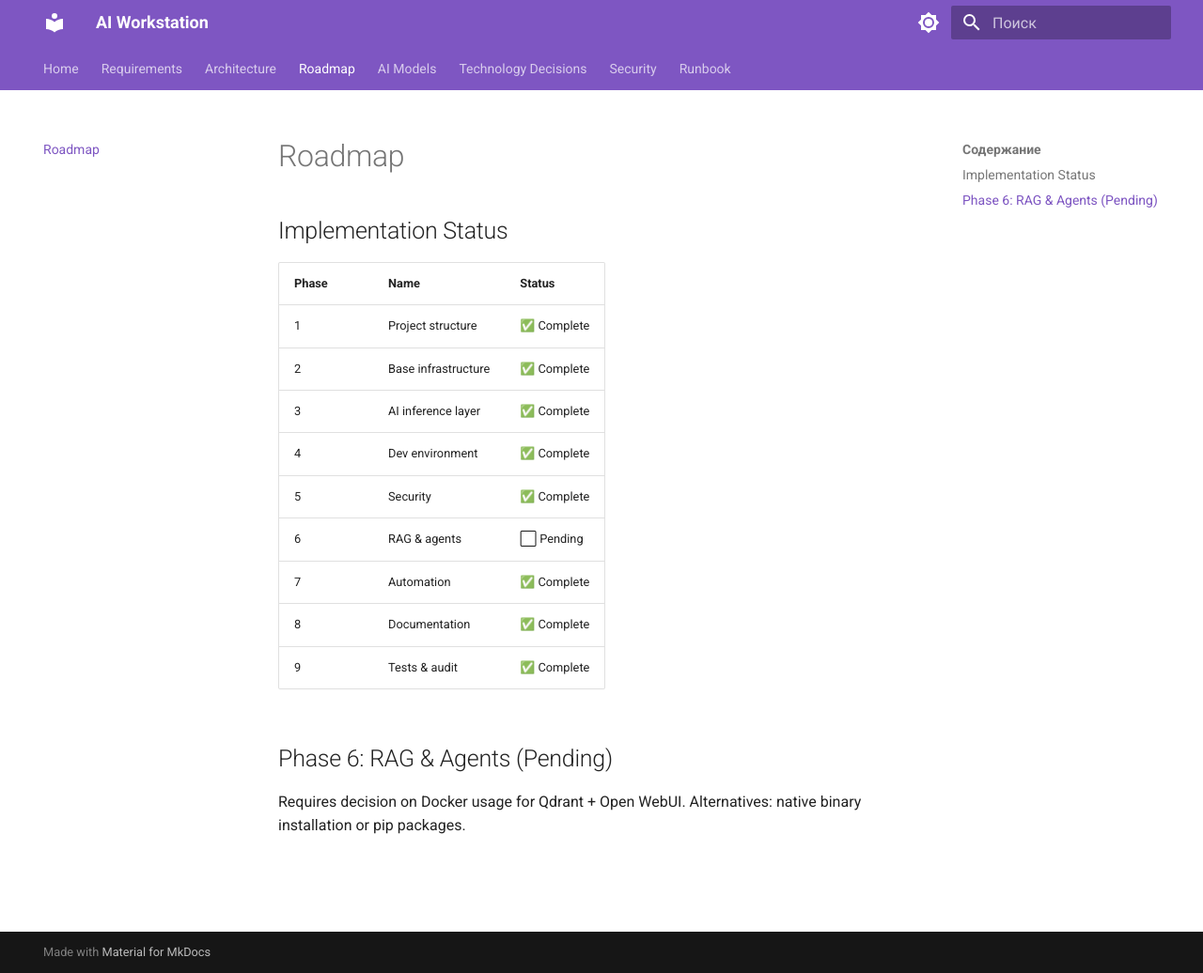
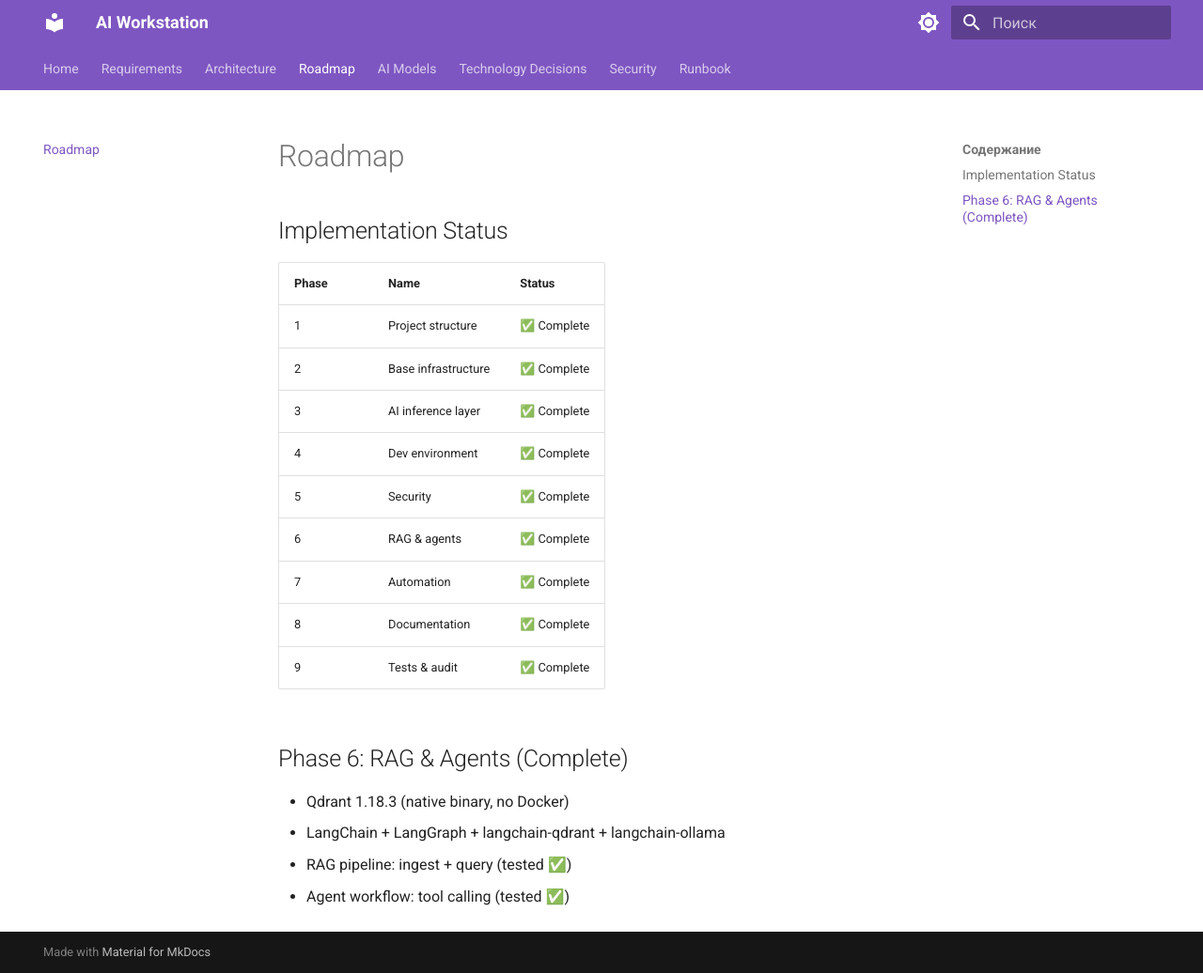
Before and after one commit to jerigoledelamort/AI-Workstation, an MkDocs documentation site: the page built from docs/roadmap.md, in a window 1280 px wide and 1036 px high. Shown: the whole window at 94% size. Built offline with MkDocs 1.6.1 and Material for MkDocs 9.7.7, drawn with Linux system fonts in a browser that asks for light colours.

Commit message:
Phase 6: Fix imports (langchain-qdrant, langchain-ollama), RAG+Agent tested OK

```diff
--- a/docs/roadmap.md
+++ b/docs/roadmap.md
@@ -9,12 +9,14 @@
 | 3 | AI inference layer | ✅ Complete |
 | 4 | Dev environment | ✅ Complete |
 | 5 | Security | ✅ Complete |
-| 6 | RAG & agents | ⬜ Pending |
+| 6 | RAG & agents | ✅ Complete |
 | 7 | Automation | ✅ Complete |
 | 8 | Documentation | ✅ Complete |
 | 9 | Tests & audit | ✅ Complete |
 
-## Phase 6: RAG & Agents (Pending)
+## Phase 6: RAG & Agents (Complete)
 
-Requires decision on Docker usage for Qdrant + Open WebUI.
-Alternatives: native binary installation or pip packages.
+- Qdrant 1.18.3 (native binary, no Docker)
+- LangChain + LangGraph + langchain-qdrant + langchain-ollama
+- RAG pipeline: ingest + query (tested ✅)
+- Agent workflow: tool calling (tested ✅)
--- a/pyproject.toml
+++ b/pyproject.toml
@@ -8,6 +8,9 @@ dependencies = [
     "mkdocs-material>=9.7.0",
     "langchain>=0.3.0",
     "langchain-community>=0.3.0",
+    "langchain-ollama>=1.1.0",
+    "langchain-qdrant>=1.1.0",
+    "langchain-text-splitters>=0.3.0",
     "langgraph>=1.2.0",
     "qdrant-client>=1.18.0",
 ]
```
Also changed, not shown: docs/architecture.md (+8 -2 lines), 3 other files.
